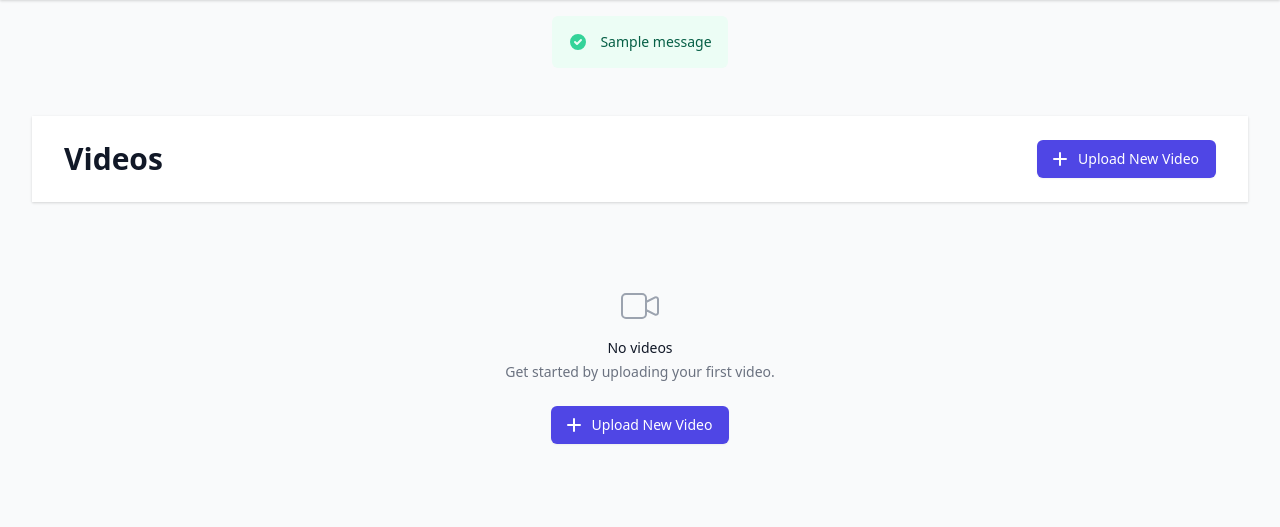
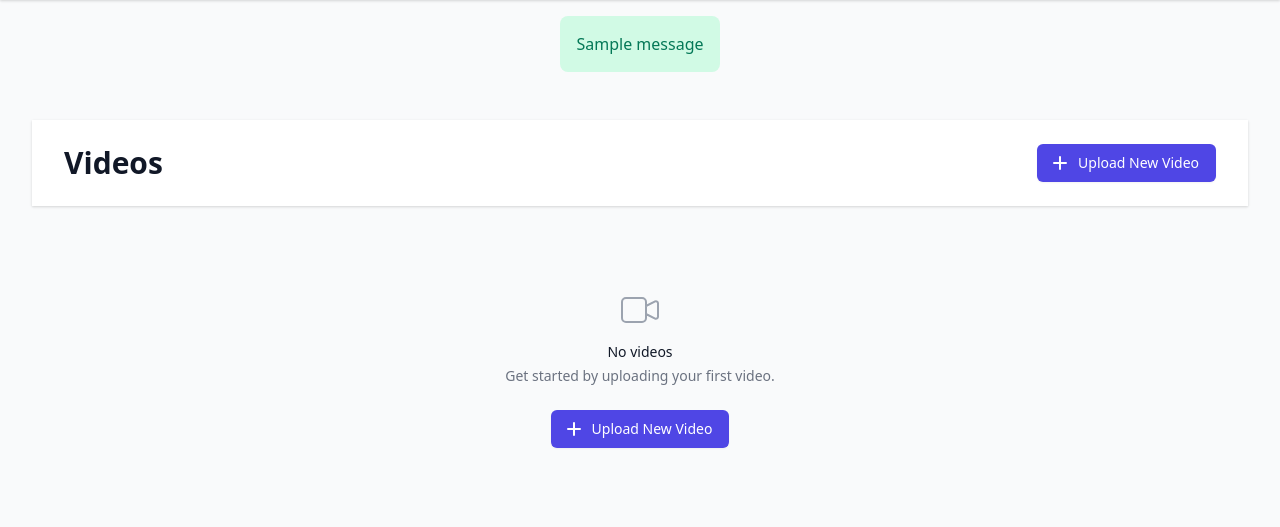
Before and after one commit to davidkbowers/shaboom, a Django app: page /videos/list/ in a window 1280 px wide. Shown: the part 64-591 px from the top of the page. Run offline with Django 5.2, Linux system fonts and the light colour scheme; a user stored in the database is signed in; tables that the repository leaves empty hold one stand-in row (values such as "Sample post"); one stand-in notice (Sample message) is shown; data that the repository does not hold is empty; parts of the project's set-up code (start-up, migrations or seed data) failed here and were passed over; some libraries are stand-ins or nearby versions.

Commit message:
feat: make video category optional and improve upload form
- Make category field optional in VideoUploadForm
- Update category empty label to "No category selected"
- Remove redundant success message from upload template
- Handle form validation errors properly

```diff
--- a/accounts/templates/base.html
+++ b/accounts/templates/base.html
@@ -120,28 +120,9 @@
     {% if messages %}
     <div class="max-w-7xl mx-auto px-4 sm:px-6 lg:px-8 mt-4">
         {% for message in messages %}
-        <div class="rounded-md p-4 {% if message.tags == 'success' %}bg-green-50 text-green-800{% elif message.tags == 'error' %}bg-red-50 text-red-800{% else %}bg-blue-50 text-blue-800{% endif %} mb-4">
-            <div class="flex">
-                <div class="flex-shrink-0">
-                    {% if message.tags == 'success' %}
-                    <svg class="h-5 w-5 text-green-400" xmlns="http://www.w3.org/2000/svg" viewBox="0 0 20 20" fill="currentColor">
-                        <path fill-rule="evenodd" d="M10 18a8 8 0 100-16 8 8 0 000 16zm3.707-9.293a1 1 0 00-1.414-1.414L9 10.586 7.707 9.293a1 1 0 00-1.414 1.414l2 2a1 1 0 001.414 0l4-4z" clip-rule="evenodd" />
-                    </svg>
-                    {% elif message.tags == 'error' %}
-                    <svg class="h-5 w-5 text-red-400" xmlns="http://www.w3.org/2000/svg" viewBox="0 0 20 20" fill="currentColor">
-                        <path fill-rule="evenodd" d="M10 18a8 8 0 100-16 8 8 0 000 16zM8.707 7.293a1 1 0 00-1.414 1.414L8.586 10l-1.293 1.293a1 1 0 101.414 1.414L10 11.414l1.293 1.293a1 1 0 001.414-1.414L11.414 10l1.293-1.293a1 1 0 00-1.414-1.414L10 8.586 8.707 7.293z" clip-rule="evenodd" />
-                    </svg>
-                    {% else %}
-                    <svg class="h-5 w-5 text-blue-400" xmlns="http://www.w3.org/2000/svg" viewBox="0 0 20 20" fill="currentColor">
-                        <path fill-rule="evenodd" d="M18 10a8 8 0 11-16 0 8 8 0 0116 0zm-7-4a1 1 0 11-2 0 1 1 0 012 0zM9 9a1 1 0 000 2v3a1 1 0 001 1h1a1 1 0 100-2v-3a1 1 0 00-1-1H9z" clip-rule="evenodd" />
-                    </svg>
-                    {% endif %}
-                </div>
-                <div class="ml-3">
-                    <p class="text-sm font-medium">{{ message }}</p>
-                </div>
+            <div class="p-4 mb-4 {% if message.tags == 'success' %}bg-green-100 text-green-700{% elif message.tags == 'error' %}bg-red-100 text-red-700{% else %}bg-blue-100 text-blue-700{% endif %} rounded-lg">
+                {{ message }}
             </div>
-        </div>
         {% endfor %}
     </div>
     {% endif %}
--- a/shaboom/settings.py
+++ b/shaboom/settings.py
@@ -144,6 +144,9 @@
 
 DEFAULT_AUTO_FIELD = 'django.db.models.BigAutoField'
 
+# Messages settings
+MESSAGE_STORAGE = 'django.contrib.messages.storage.session.SessionStorage'
+
 MEDIA_URL = '/media/'
 MEDIA_ROOT = os.path.join(BASE_DIR, 'media')
 
--- a/videos/forms.py
+++ b/videos/forms.py
@@ -4,7 +4,8 @@
 class VideoUploadForm(forms.ModelForm):
     category = forms.ModelChoiceField(
         queryset=Category.objects.none(),
-        empty_label="Select a category",
+        empty_label="No category selected",
+        required=False,
         widget=forms.Select(attrs={
             'class': 'block w-full sm:text-sm border-gray-300 rounded-lg focus:ring-indigo-500 focus:border-indigo-500 transition duration-150 ease-in-out'
         })
--- a/videos/views.py
+++ b/videos/views.py
@@ -65,13 +65,15 @@
                 video.processing_status = 'pending'
                 video.save()  # Save the video to get an ID
 
-                # Now we can redirect with a valid video ID
-                #return redirect('videos:video_detail', video_id=video.id)
+                # Now we can render with a valid video ID
                 messages.success(request, 'Video uploaded successfully! Please wait for processing.')
                 form = VideoUploadForm(studio=studio_profile)
-                return render(request, 'videos/upload.html', {'form': form})
+                return render(request, 'videos/upload.html', {'form': form, 'show_success': True})
             except Exception as e:
-                form.add_error(None, f"Error uploading video: {str(e)}")
+                messages.error(request, f"Error uploading video: {str(e)}")
+                return render(request, 'videos/upload.html', {'form': form, 'show_error': True})
+        else:
+            form.add_error(None, f"Error uploading video: {str(form.errors)}")
     else:
         form = VideoUploadForm(studio=studio_profile)
     return render(request, 'videos/upload.html', {'form': form})
```
Also changed, not shown: videos/templates/videos/upload.html (+20 -6 lines).
